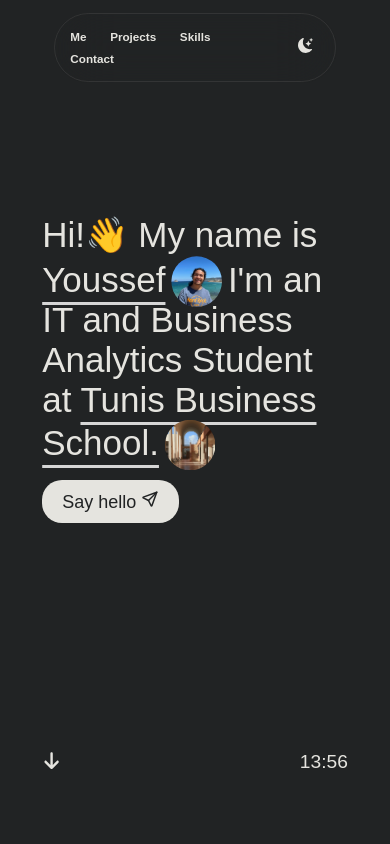
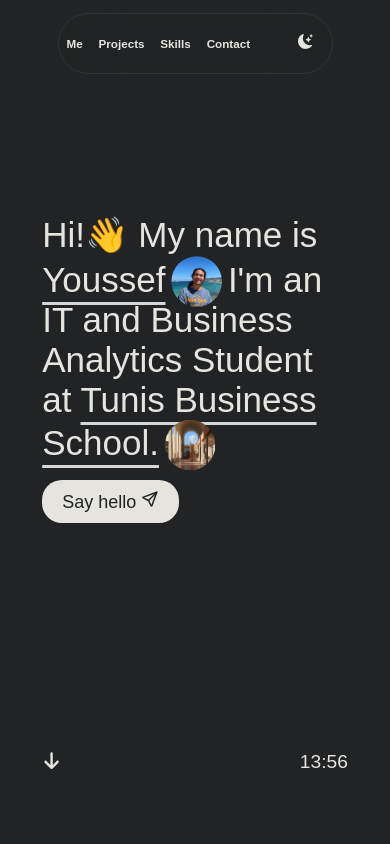
Before and after one commit to elaxolotl/my-portfolio, a React (Vite) app: page / in a window 390 px wide. Shown: the top 844 px of the page. Built offline with nearby package versions, Linux system fonts and the light colour scheme; a web font is replaced by a local one.

Commit message:
fixed navbar for small devices

```diff
--- a/src/App.jsx
+++ b/src/App.jsx
@@ -10,10 +10,6 @@
 
 import React, { useState } from "react";
 import AnimatedCursor from "react-animated-cursor";
-import Tilt from 'react-parallax-tilt';
-import Box from '@mui/material/Box';
-import Button from '@mui/material/Button';
-import Modal from '@mui/material/Modal';
 
 //cursor//
 
@@ -112,7 +108,7 @@
 const myProjects = [
   {
     title: "Galactic Explorer",
-    description: "a React-based website offering an immersive journey through space exploration",
+    description: "a React-based website for an imaginary company that offers space exploration services",
     image: "/galactic explorer.jpg",
     year: "2024",
     link: "https://sprightly-cuchufli-2c4619.netlify.app/",
@@ -121,7 +117,7 @@
   },
   {
     title: "Eye-Track",
-    description: "Interactive eyeballs track cursor movement, demonstrating mouse tracking using HTML, CSS, and JavaScript.",
+    description: "A simple website featuring interactive eyeballs that track cursor movement",
     image: "/eyeTrack.jpg",
     year: "2023",
     link: "https://leafy-rolypoly-67db4e.netlify.app/",
--- a/src/mediaQueries.css
+++ b/src/mediaQueries.css
@@ -64,9 +64,10 @@
     /*nav*/
 
     nav {
+        padding: 0vh !important;
 
         li{
-            margin: 0 2vw !important;
+            margin: 0 1vw !important;
             padding: 0 !important;
             button{
                 margin: 0 !important;
```
